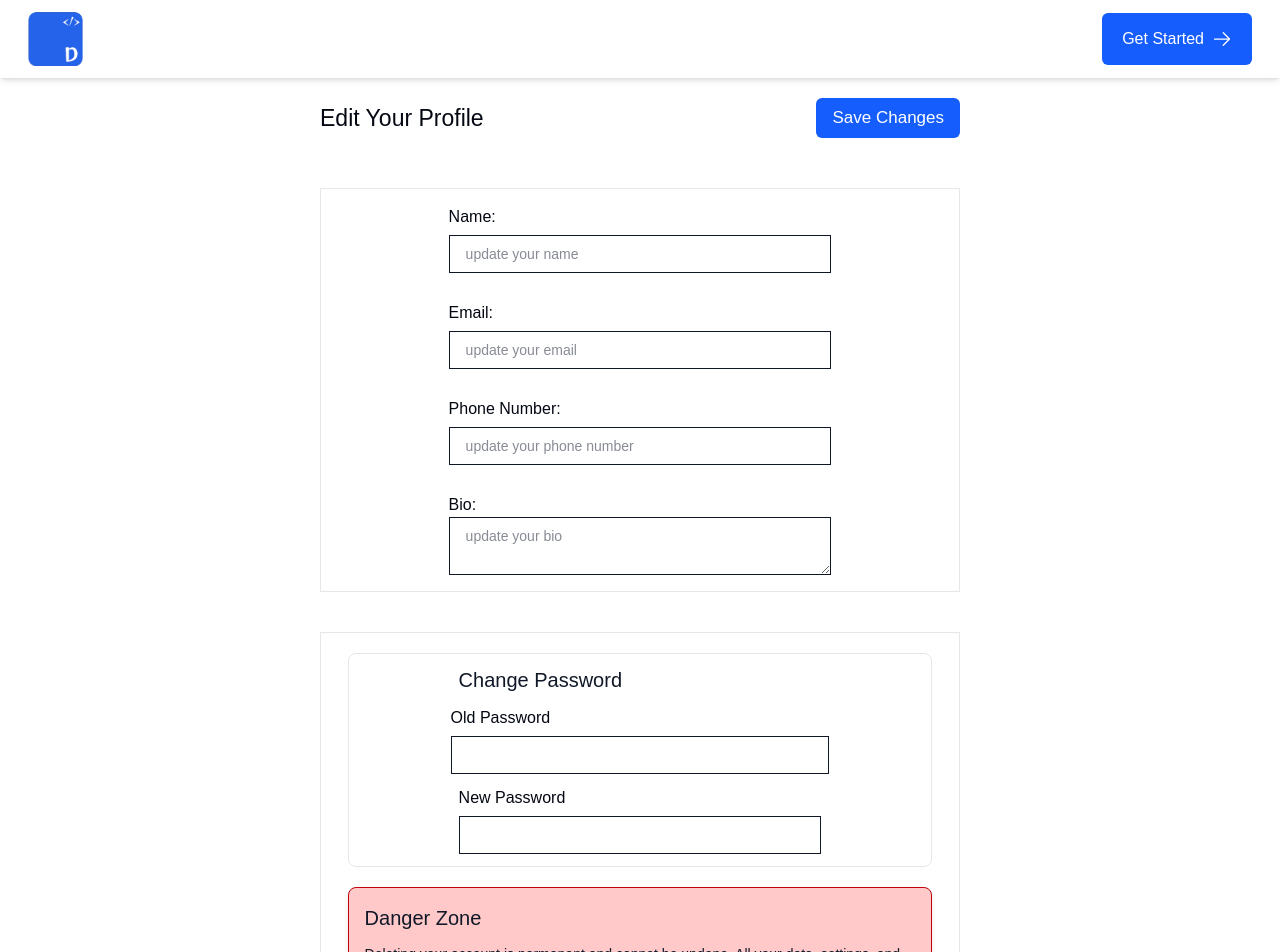
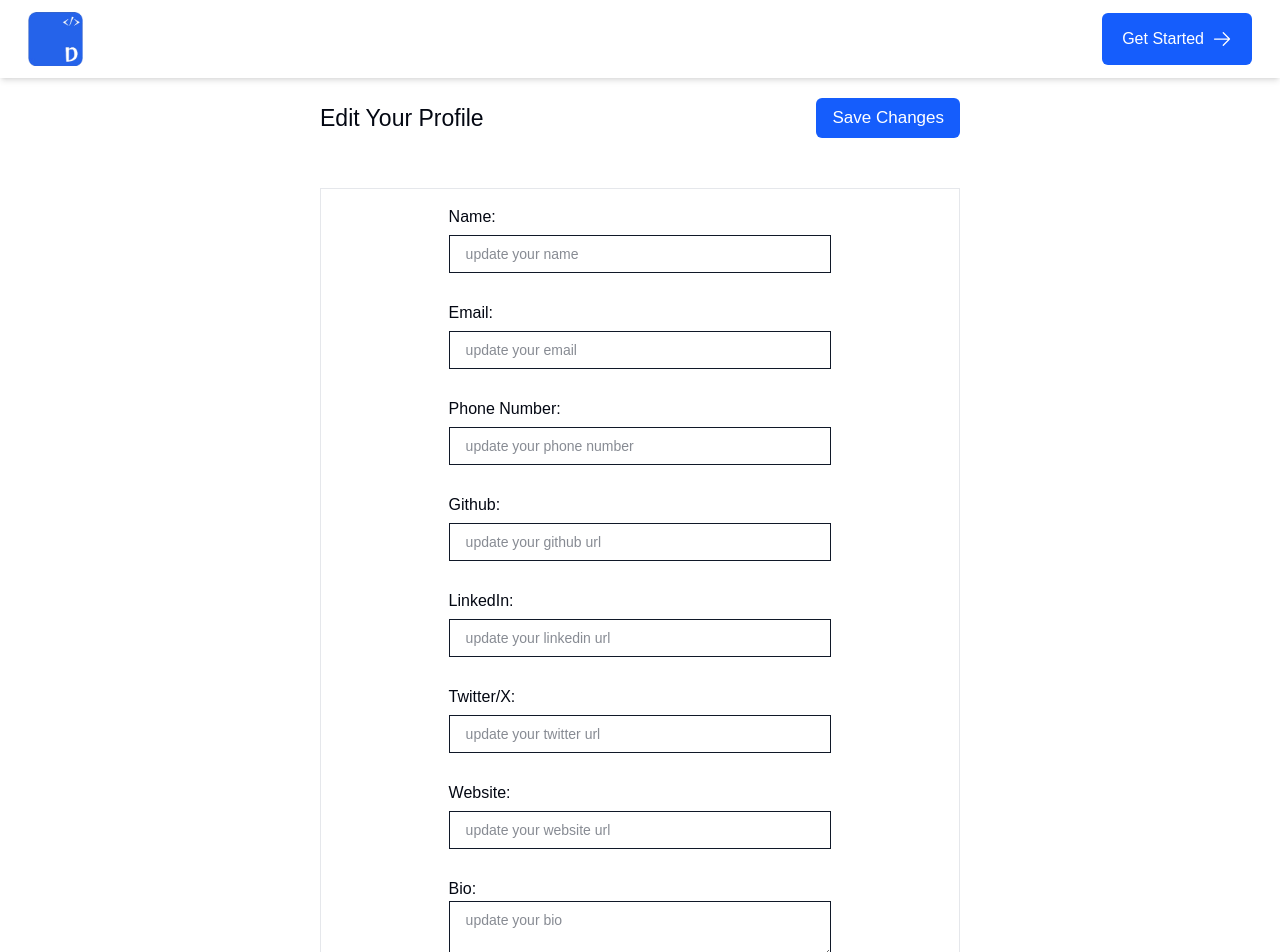
Before and after one commit to Jaycode01/DevCollab, a Next.js app: page /edit-profile in a window 1280 px wide. Shown: the top 952 px of the page. Built offline with nearby package versions, Linux system fonts and the light colour scheme; no server answers; a web font is replaced by a local one.

Commit message:
Enhance EditProfile and UsersProfile components with social media links and additional user data fields

```diff
--- a/src/app/edit-profile/page.tsx
+++ b/src/app/edit-profile/page.tsx
@@ -2,16 +2,24 @@
 
 import { useEffect, useState } from "react";
 import { doc, getDoc, updateDoc, setDoc } from "firebase/firestore";
-import { getAuth, onAuthStateChanged } from "firebase/auth";
+import { getAuth, onAuthStateChanged, User } from "firebase/auth";
 import { app, db } from "../auth/config";
 import { useRouter } from "next/navigation";
 
 export default function EditProfile() {
+  const [oldPassword, setOldPassword] = useState("");
+  const [newPassword, setNewPassword] = useState("");
+  const [authUser, setAuthUser] = useState<User | null>(null);
+
   const [formData, setFormData] = useState({
     name: "",
     email: "",
     tel: "",
     bio: "",
+    githubUrl: "",
+    linkedinUrl: "",
+    twitterUrl: "",
+    websiteUrl: "",
   });
 
   const [uid, setUid] = useState("");
@@ -22,7 +30,8 @@ export default function EditProfile() {
     const unsub = onAuthStateChanged(auth, async (user) => {
       if (user) {
         setUid(user.uid);
-        const docRef = doc(db, "users, user.uid");
+        setAuthUser(user);
+        const docRef = doc(db, "users", user.uid);
         const docSnap = await getDoc(docRef);
         if (docSnap.exists()) {
           setFormData((prev) => ({
@@ -35,6 +44,9 @@ export default function EditProfile() {
             email: user.email ?? "",
             tel: "",
             bio: "",
+            githubUrl: "",
+            twitterUrl: "",
+            websiteUrl: "",
           });
         }
       }
@@ -60,6 +72,10 @@ export default function EditProfile() {
       email: formData.email,
       tel: formData.tel,
       bio: formData.bio,
+      githubUrl: formData.githubUrl,
+      linkedinUrl: formData.linkedinUrl,
+      twitterUrl: formData.twitterUrl,
+      websiteUrl: formData.websiteUrl,
     });
     router.push("/profile");
   };
@@ -113,6 +129,54 @@ export default function EditProfile() {
             value={formData.tel}
             className="border  border-gray-900 px-4 py-2 text-sm outline-0 text-gray-900"
             placeholder="update your phone number"
+          />
+        </div>
+        <div className="flex  flex-col gap-1.5 md:w-3/5 w-11/12 mx-auto">
+          <label htmlFor="tel">Github:</label>
+          <input
+            type="url"
+            name="githubUrl"
+            id="github-url"
+            onChange={handleChange}
+            value={formData.githubUrl}
+            className="border  border-gray-900 px-4 py-2 text-sm outline-0 text-gray-900"
+            placeholder="update your github url"
+          />
+        </div>
+        <div className="flex  flex-col gap-1.5 md:w-3/5 w-11/12 mx-auto">
+          <label htmlFor="tel">LinkedIn:</label>
+          <input
+            type="url"
+            name="linkedinUrl"
+            id="linkedin-url"
+            onChange={handleChange}
+            value={formData.linkedinUrl}
+            className="border  border-gray-900 px-4 py-2 text-sm outline-0 text-gray-900"
+            placeholder="update your linkedin url"
+          />
+        </div>
+        <div className="flex  flex-col gap-1.5 md:w-3/5 w-11/12 mx-auto">
+          <label htmlFor="tel">Twitter/X:</label>
+          <input
+            type="url"
+            name="twitterUrl"
+            id="twitter-url"
+            onChange={handleChange}
+            value={formData.twitterUrl}
+            className="border  border-gray-900 px-4 py-2 text-sm outline-0 text-gray-900"
+            placeholder="update your twitter url"
+          />
+        </div>
+        <div className="flex  flex-col gap-1.5 md:w-3/5 w-11/12 mx-auto">
+          <label htmlFor="tel">Website:</label>
+          <input
+            type="url"
+            name="websiteUrl"
+            id="website-url"
+            onChange={handleChange}
+            value={formData.websiteUrl}
+            className="border  border-gray-900 px-4 py-2 text-sm outline-0 text-gray-900"
+            placeholder="update your website url"
           />
         </div>
         <div className="flex flex-col md:w-3/5 w-11/12 mx-auto">
--- a/src/app/profile/page.tsx
+++ b/src/app/profile/page.tsx
@@ -23,6 +23,10 @@ type CustomUser = {
   uid: string;
   tel?: string;
   bio?: string;
+  githubUrl?: string;
+  linkedinUrl?: string;
+  twitterUrl?: string;
+  websiteUrl?: string;
 };
 
 export default function UsersProfile() {
@@ -37,19 +41,16 @@ export default function UsersProfile() {
         const userDoc = await getDoc(doc(db, "users", firebaseUser.uid));
         const userData = userDoc.exists() ? userDoc.data() : {};
         setUser({
-          name:
-            userData.name && userData.name.trim() !== ""
-              ? userData.name
-              : `${userData.firstName ?? ""} ${
-                  userData.lastName ?? ""
-                }`.trim() ||
-                firebaseUser.displayName ||
-                "Guest User",
+          name: firebaseUser.displayName ?? userData.name ?? "Guest User",
           email: firebaseUser.email,
           photo: firebaseUser.photoURL ?? null,
           uid: firebaseUser.uid,
           tel: userData.tel ?? "",
           bio: userData.bio ?? "",
+          githubUrl: userData.githubUrl ?? "",
+          linkedinUrl: userData.linkedinUrl ?? "",
+          twitterUrl: userData.twitterUrl ?? "",
+          websiteUrl: userData.websiteUrl ?? "",
         });
       } else {
         setUser(null);
@@ -101,30 +102,59 @@ export default function UsersProfile() {
           <LocalTime />
           <UserLocation />
           <ul className="flex flex-col gap-4 text-sm mt-5">
-            <li className="">
-              <Link href="/" className="flex items-center gap-1.5">
-                <Image src={GitHub} alt="github" />
+            {user?.githubUrl && (
+              <li>
+                <Link
+                  href={user.githubUrl}
+                  target="_blank"
+                  rel="noopener noreferrer"
+                  className="flex items-center gap-1.5"
+                >
+                  <Image src={GitHub} alt="GitHub icon" />
                   GitHub
                 </Link>
               </li>
-            <li className="">
-              <Link href="/" className="flex items-center gap-1.5">
-                <Image src={LinkedIn} alt="globe" />
+            )}
+
+            {user?.linkedinUrl && (
+              <li>
+                <Link
+                  href={user.linkedinUrl}
+                  target="_blank"
+                  rel="noopener noreferrer"
+                  className="flex items-center gap-1.5"
+                >
+                  <Image src={LinkedIn} alt="Linkedin Icon" />
                   LinkedIn
                 </Link>
               </li>
-            <li className="">
-              <Link href="/" className="flex items-center gap-1.5">
-                <Image src={Twitter} alt="globe" />
-                Twitter/X
+            )}
+            {user?.twitterUrl && (
+              <li>
+                <Link
+                  href={user.twitterUrl}
+                  target="_blank"
+                  rel="noopener noreferrer"
+                  className="flex items-center gap-1.5"
+                >
+                  <Image src={Twitter} alt="Linkedin Icon" />
+                  Twiter/X
                 </Link>
               </li>
-            <li className="">
-              <Link href="/ " className="flex items-center gap-1.5">
-                <Image src={Globe} alt="globe" />
-                Portfolio
+            )}
+            {user?.websiteUrl && (
+              <li>
+                <Link
+                  href={user.websiteUrl}
+                  target="_blank"
+                  rel="noopener noreferrer"
+                  className="flex items-center gap-1.5"
+                >
+                  <Image src={Globe} alt="Linkedin Icon" />
+                  Website
                 </Link>
               </li>
+            )}
           </ul>
         </div>
       </div>
```
Lines whose indentation alone changed are shown as unchanged.
